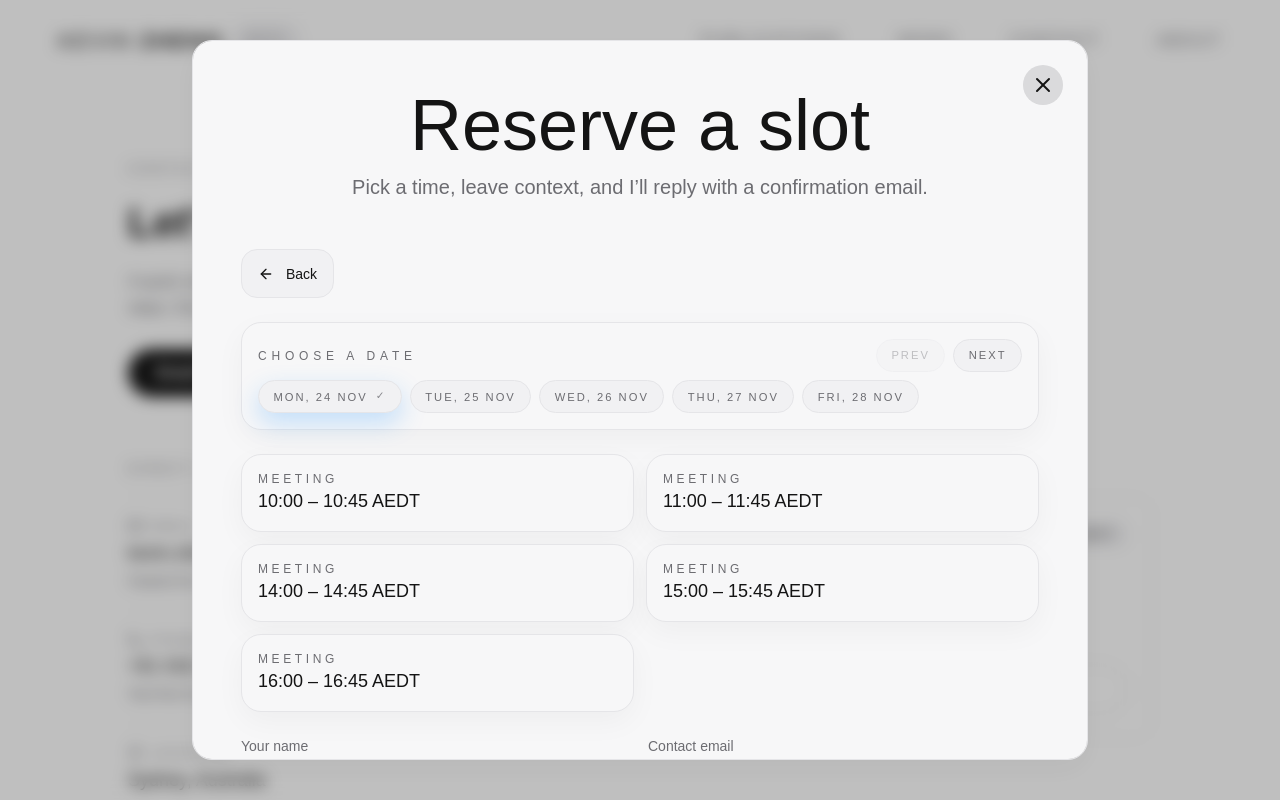
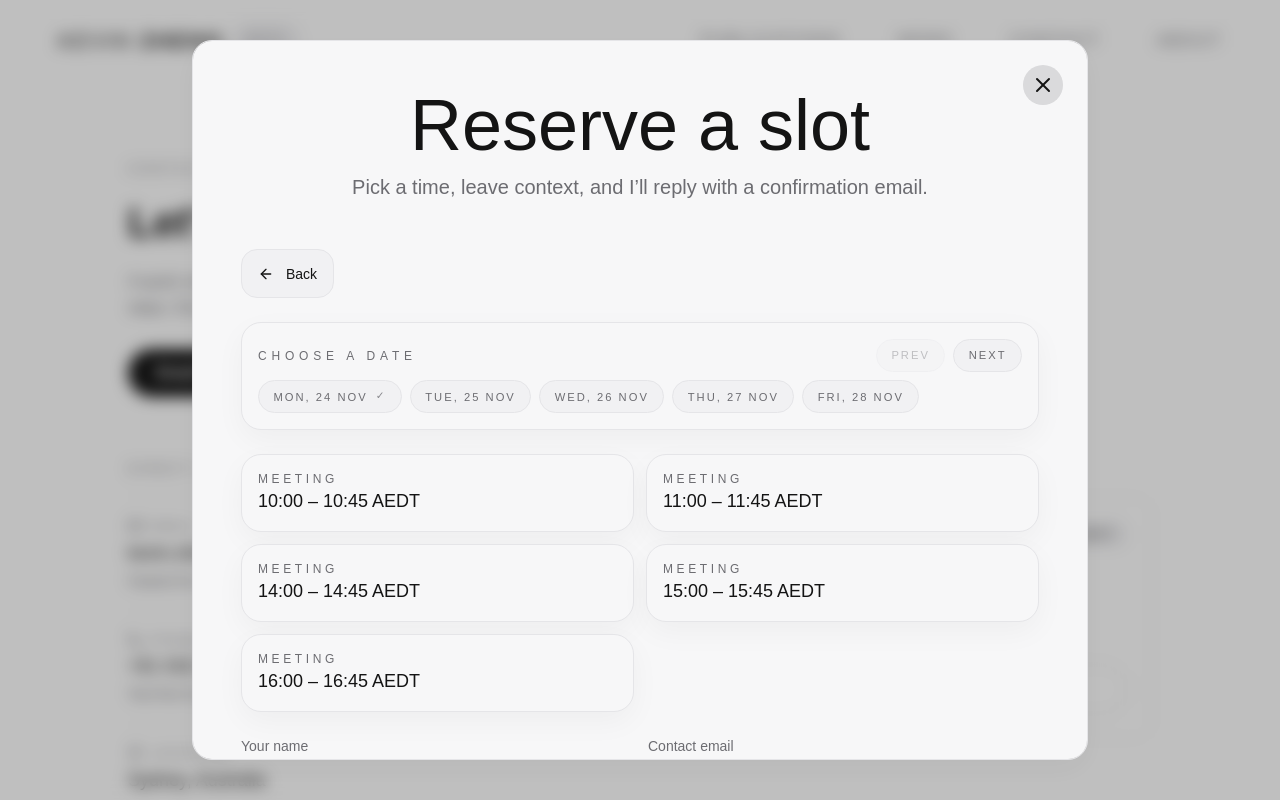
Before and after one commit to kyxzhe/kyxzhe.github.io, a Next.js app: page /contact in a window 1280 px wide. Both pictures are taken after a click on the button "Schedule a slot". Shown: the top 800 px of the page. Built offline with nearby package versions, Linux system fonts and the light colour scheme.

Commit message:
style: soften date chip highlight

```diff
--- a/src/components/ContactModal.tsx
+++ b/src/components/ContactModal.tsx
@@ -441,11 +441,11 @@ export default function ContactModal({ isOpen, onClose, startInSchedule }: Conta
                                 setSelectedSlotId(null);
                               }}
                               aria-pressed={isActive}
-                              className={`chip text-sm transition-colors ${
-                                isActive
-                                  ? "bg-[rgba(41,151,255,0.18)] text-[var(--accent-link)] border-[var(--accent-link)] shadow-[0_10px_25px_rgba(41,151,255,0.25)]"
-                                  : "hover:bg-[var(--accent-soft)]"
-                              }`}
+                    className={`chip text-sm transition-colors ${
+                      isActive
+                        ? "bg-[rgba(41,151,255,0.08)] text-[var(--accent-link)] border-[var(--accent-link)]"
+                        : "hover:bg-[var(--accent-soft)]"
+                    }`}
                             >
                               <span className="flex items-center gap-2">
                                 {day.displayLabel}
```
